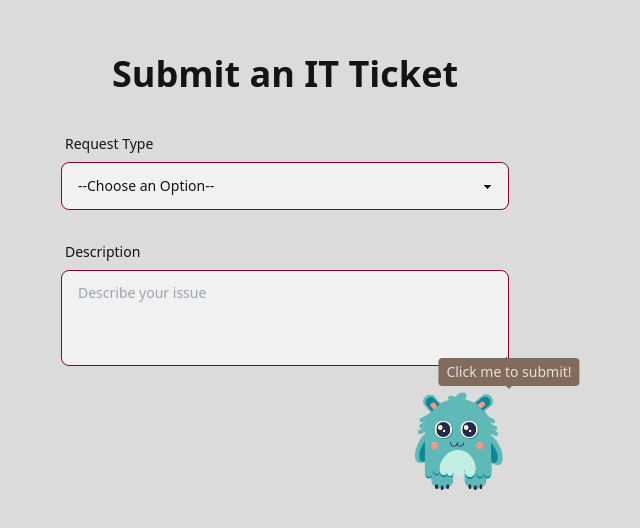
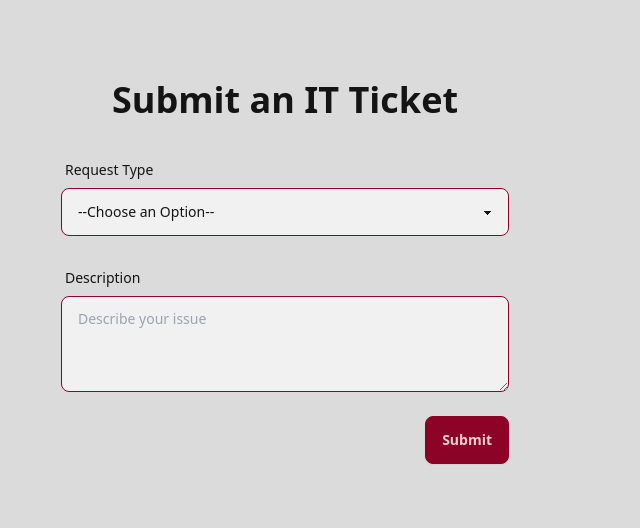
Before and after one commit to naolson2025/over-engineering-buttons, a Next.js app: page / in a window 1280 px wide. Shown: the part 128-656 px from the top of the page, without its empty margins (355-995 px from the left). Built offline with nearby package versions, Linux system fonts and the light colour scheme.

Commit message:
default to submit button

```diff
--- a/src/components/it-ticket-form.tsx
+++ b/src/components/it-ticket-form.tsx
@@ -2,8 +2,7 @@
 
 import { useState } from 'react';
 import { submitTicket } from '../app/actions';
-// import SubmitButton from './submit-button';
-import LilBlueButton from './lil-blue-button';
+import SubmitButton from './submit-button';
 
 const ITTicketForm = () => {
   const [submissionResult, setSubmissionResult] = useState<{
@@ -62,8 +61,7 @@ const ITTicketForm = () => {
           />
         </div>
         <div className="flex justify-end">
-          <LilBlueButton />
-          {/* <SubmitButton /> */}
+          <SubmitButton />
         </div>
       </form>
     </div>
```
